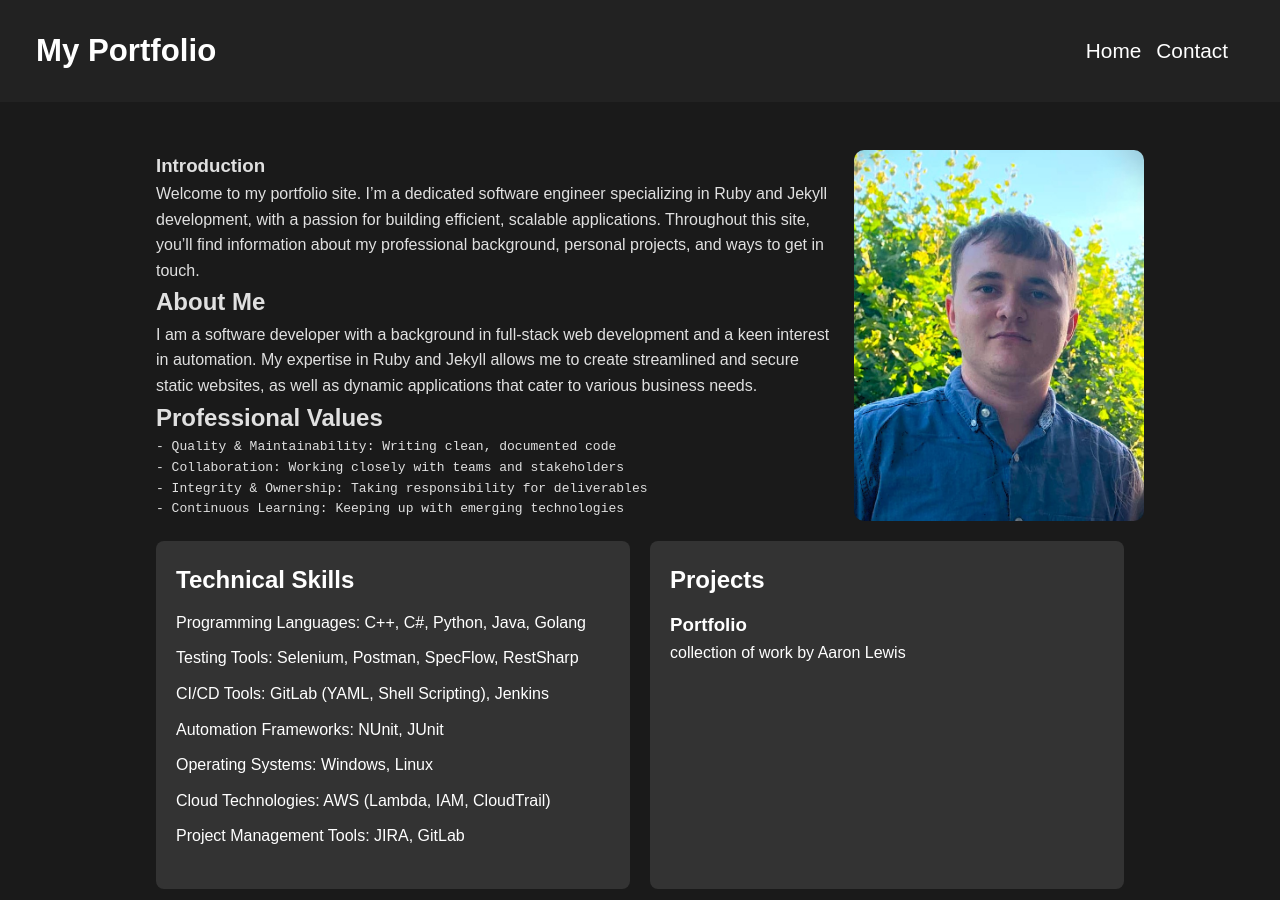
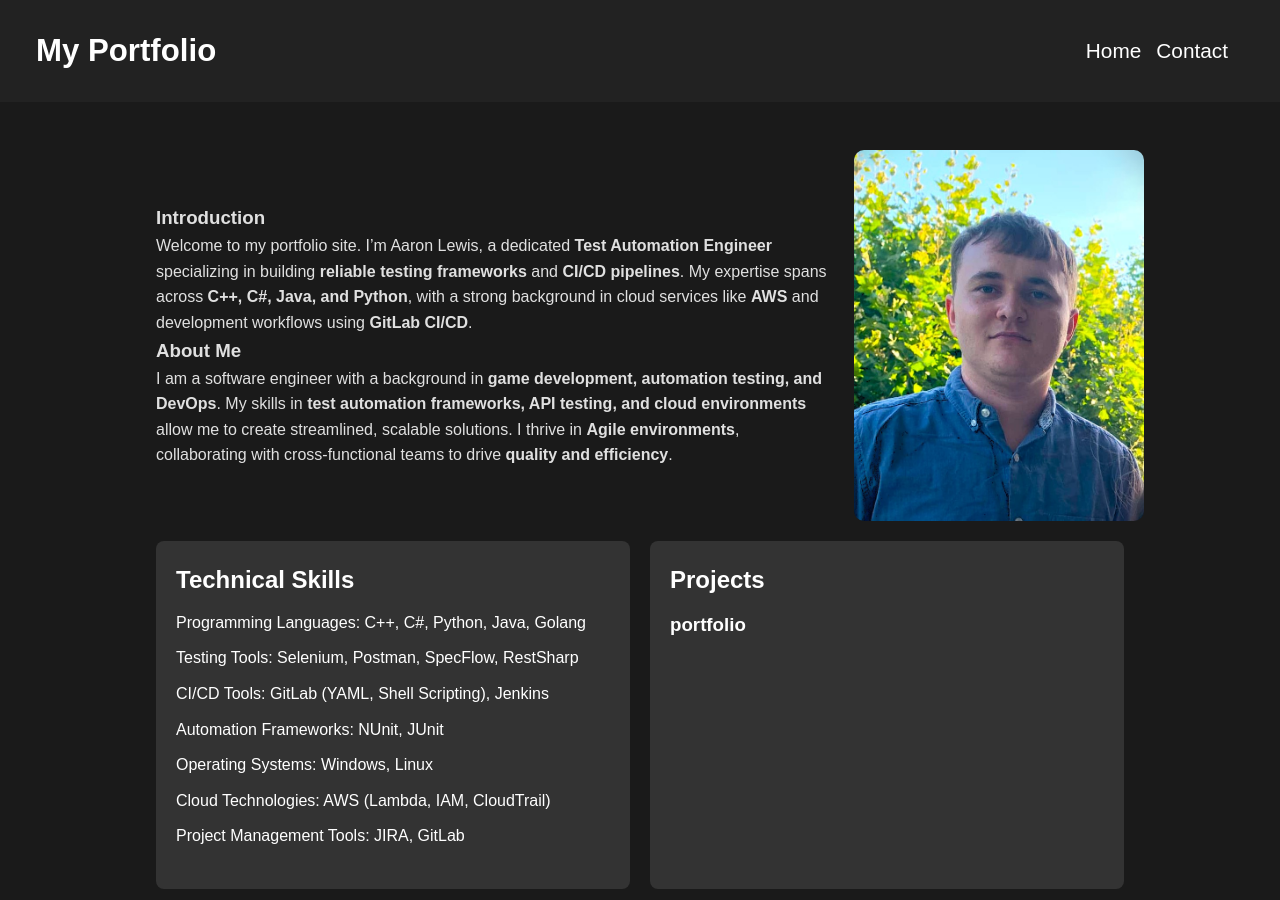
Before and after one commit to AaronL-98/AaronL-98.github.io, a Jekyll site: the page built from index.md, in a window 1280 px wide and 900 px high. Built offline with Jekyll 4.4.1, drawn with Linux system fonts in a browser that asks for light colours.

Commit message:
update: update information to be displayed

```diff
--- a/index.md
+++ b/index.md
@@ -7,13 +7,7 @@ css: "/assets/css/index.css"
 ---
 
 # Introduction
-Welcome to my portfolio site. I’m a dedicated software engineer specializing in Ruby and Jekyll development, with a passion for building efficient, scalable applications. Throughout this site, you’ll find information about my professional background, personal projects, and ways to get in touch.
+Welcome to my portfolio site. I’m Aaron Lewis, a dedicated **Test Automation Engineer** specializing in building **reliable testing frameworks** and **CI/CD pipelines**. My expertise spans across **C++, C#, Java, and Python**, with a strong background in cloud services like **AWS** and development workflows using **GitLab CI/CD**.
 
-## About Me
-I am a software developer with a background in full-stack web development and a keen interest in automation. My expertise in Ruby and Jekyll allows me to create streamlined and secure static websites, as well as dynamic applications that cater to various business needs.
-
-## Professional Values
-    - Quality & Maintainability: Writing clean, documented code
-    - Collaboration: Working closely with teams and stakeholders
-    - Integrity & Ownership: Taking responsibility for deliverables
-    - Continuous Learning: Keeping up with emerging technologies
+### About Me
+I am a software engineer with a background in **game development, automation testing, and DevOps**. My skills in **test automation frameworks, API testing, and cloud environments** allow me to create streamlined, scalable solutions. I thrive in **Agile environments**, collaborating with cross-functional teams to drive **quality and efficiency**.
```
Also changed, not shown: _layouts/projects.html (+1 -6 lines), _projects/portolio-project.md (+2 -2 lines), _projects/MrBlocks.md (added).
